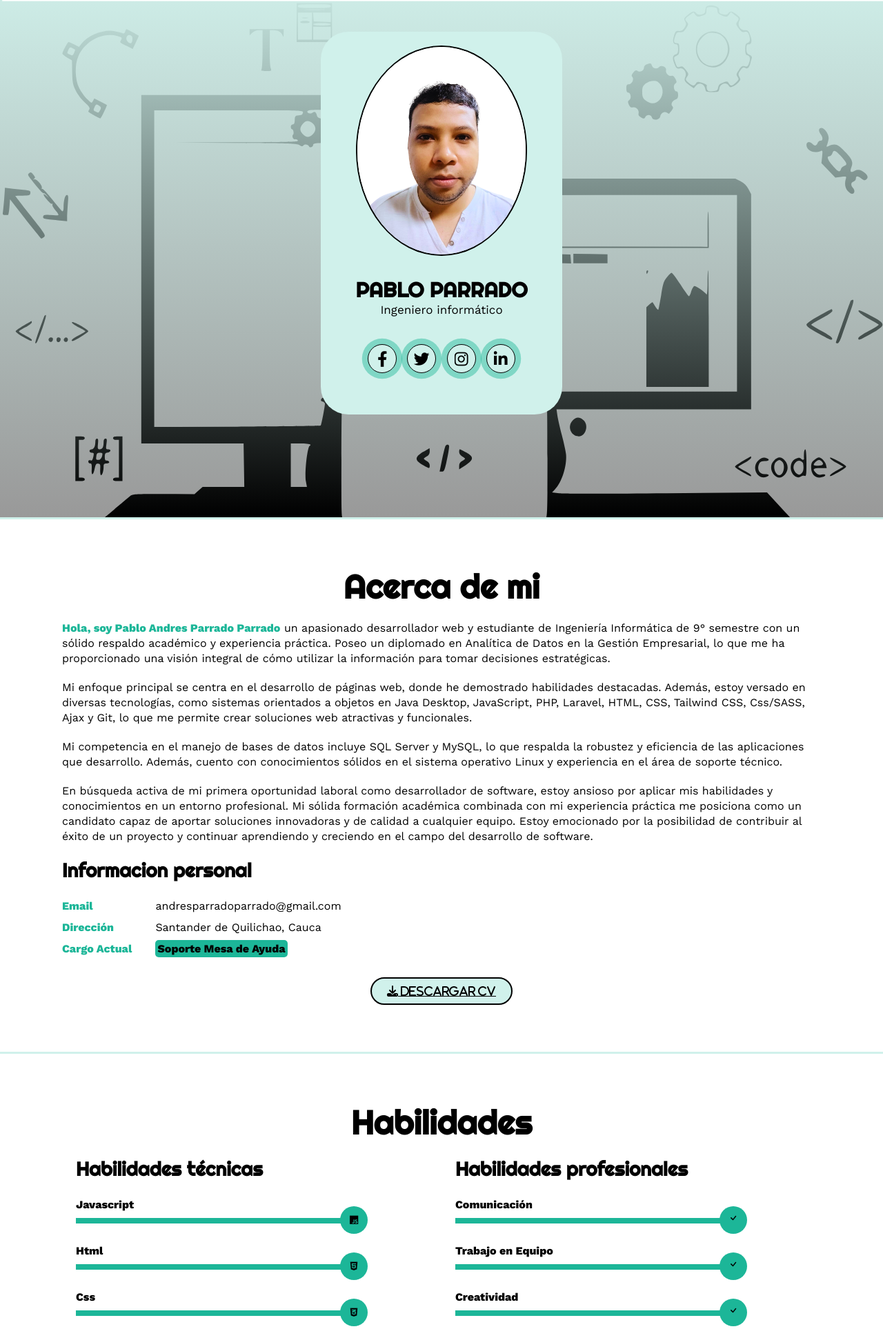
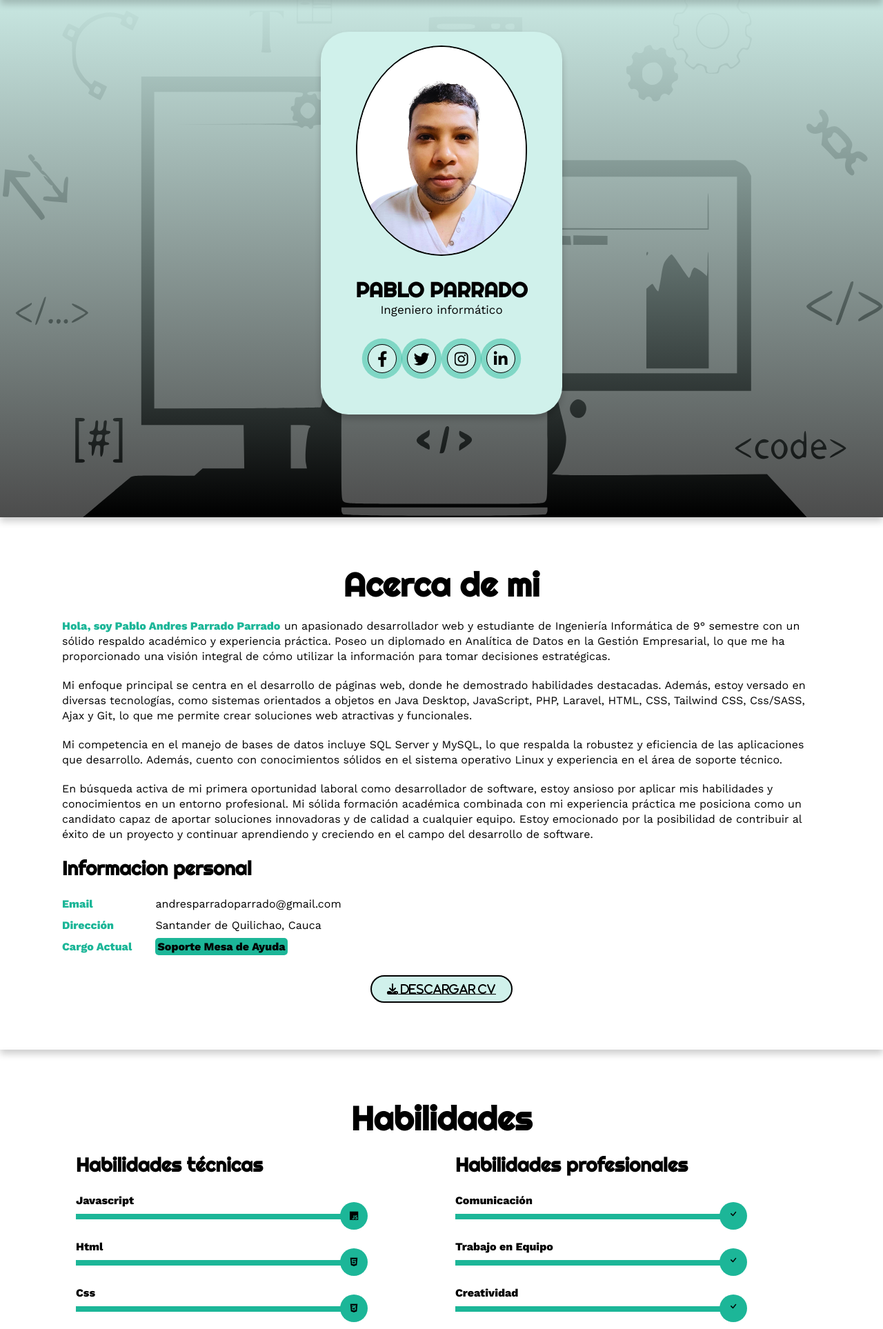
Before and after one commit to GNUNIXLOOTER/pageaboutme, a PHP site: page / in a window 1280 px wide. Shown: the part 50-1977 px from the top of the page at 69% size. Run offline with PHP 8.4, Linux system fonts and the light colour scheme; some libraries are stand-ins or nearby versions.

Commit message:
se actualiza el codigo

```diff
--- a/css/styles.css
+++ b/css/styles.css
@@ -18,17 +18,24 @@
   --color-fuente: #ffffff;
   --color-fondo: #000;
   --color-dark: #000;
+  --shadow-color: 0 6px 10px rgba(0, 0, 0, 0.2);
+  --shadow-color-footer: 0 -6px 10px rgba(0, 0, 0, 0.2);
 }
 
 [tema="light"]{
   --color-fuente: #000;
-  --color-fondo: #fff;
+  --color-fondo:  #fff;
+  --shadow-color: 0 6px 10px rgba(255, 255, 255, 0.2);
+  --shadow-color-footer: 0 -6px 10px rgba(255, 255, 255, 0.2);
 }
 
 .darckness {
   background-color:var(--color-fuente);
   color:var(--color-fondo);
+  box-shadow: var(--shadow-color);
+  box-shadow: var(--shadow-color-footer);
 }
+
 
 * {
   box-sizing: border-box;
@@ -52,6 +59,7 @@ html {
   left: 0;
   z-index: 99;
   box-shadow: 0.2rem 0.1rem #fff;
+  box-shadow: 0 6px 10px rgba(0, 0, 0, 0.2);
 }
 .contenedor-header header {
   max-width: 1100px;
@@ -102,15 +110,17 @@ html {
 .inicio {
   background: linear-gradient(
       to top,
-      rgba(0, 0, 0, 0.4),
+      rgba(0, 0, 0, 0.7),
       var(--colordiferente)
     ),
-    url(../img/habilidades.svg);
+    url(../img/habilidades.svg) no-repeat center;
+
   background-size: cover;
   height: 100vh;
   color: var(--color-fuente);
   display: flex;
   align-items: center;
+  box-shadow: var(--shadow-color);
 }
 .inicio .contenido-banner {
   padding: 20px;
@@ -120,6 +130,7 @@ html {
   text-align: center;
   border-radius: 40px;
   margin-top: 6rem;
+  box-shadow: var(--shadow-color);
 }
 
 .inicio .contenido-banner img {
@@ -242,7 +253,7 @@ html {
   background-color: var(--colorAzul);
   color: var(--colorNegro);
   padding: 3rem 3rem;
-
+  box-shadow: var(--shadow-color);
 }
 .sobremi .contenido-seccion {
   max-width: 1100px;
@@ -375,6 +386,7 @@ html {
   background-color: var(--colorAzul);
   color: var(--colorNegro);
   padding: 50px 20px;
+  box-shadow: var(--shadow-color);
 }
 .skills .contenido-seccion {
   max-width: 1100px;
@@ -727,6 +739,7 @@ html {
   background-color: var(--colorAzul);
   color: var(--colorNegro);
   padding: 50px 20px;
+  box-shadow: var(--shadow-color);
 }
 .curriculum .contenido-seccion {
   max-width: 1100px;
@@ -925,6 +938,7 @@ html {
   background-color: var(--colorAzul);
   color: var(--colorNegro);
   padding: 50px 20px;
+  box-shadow: var(--shadow-color);
 }
 .portfolio .contenido-seccion {
   max-width: 1100px;
@@ -1081,6 +1095,7 @@ font-weight: 700;
   text-align: center;
   position: relative;
   width: 100%;
+  box-shadow: var(--shadow-color-footer);
 }
 footer .redes {
   margin-bottom: 20px;
@@ -1125,6 +1140,7 @@ footer .ir-arriba {
   height: 3rem;
   background-color: var(--colordiferente);
   border-radius: 50%;
+  border: 1px solid #000;
   cursor: pointer;
   display: flex;
   align-items: center;
@@ -1141,7 +1157,7 @@ footer .ir-arriba {
 }
 
 .upward-arrow::before {
-  content: '\2191'; /* Código de la flecha hacia arriba */
+  content: '\2191';
 }
 
 /* Animación para la flecha */
--- a/index.html
+++ b/index.html
@@ -66,7 +66,7 @@
 
         </div>
     </section>
-    <div class="linea"></div>
+
     <!-- SECCION SOBRE MI -->
     <section id="sobremi" class="sobremi">
         <div class="contenido-seccion">
@@ -157,8 +157,6 @@
             </a>
         </div>
     </section>
-
-    <div class="linea"></div>
 
     <!-- SECCION SKILLS -->
     <section class="skills" id="skills">
@@ -410,8 +408,6 @@
         </div>
     </section>
 
-    <div class="linea"></div>
-
     <!-- SECCION CURRICULUM -->
     <section id="curriculum" class="curriculum">
         <div class="contenido-seccion">
@@ -546,8 +542,6 @@
         </div>
     </section>
 
-    <div class="linea"></div>
-
     <!-- SECCION PORTFOLIO -->
     <section id="portfolio" class="portfolio">
         <div class="contenido-seccion">
@@ -641,8 +635,6 @@
         </div>
     </section>
 
-    <div class="linea"></div>
-
     <!-- SECCION CONTACTO -->
     <section id="contacto" class="contacto">
         <div class="contenido-seccion">
@@ -668,8 +660,6 @@
         </div>
     </section>
 
-    <div class="linea"></div>
-
     <!-- footer -->
     <footer>
         <div class="upward-arrow hidden" id="scroll-up"></div>
```
